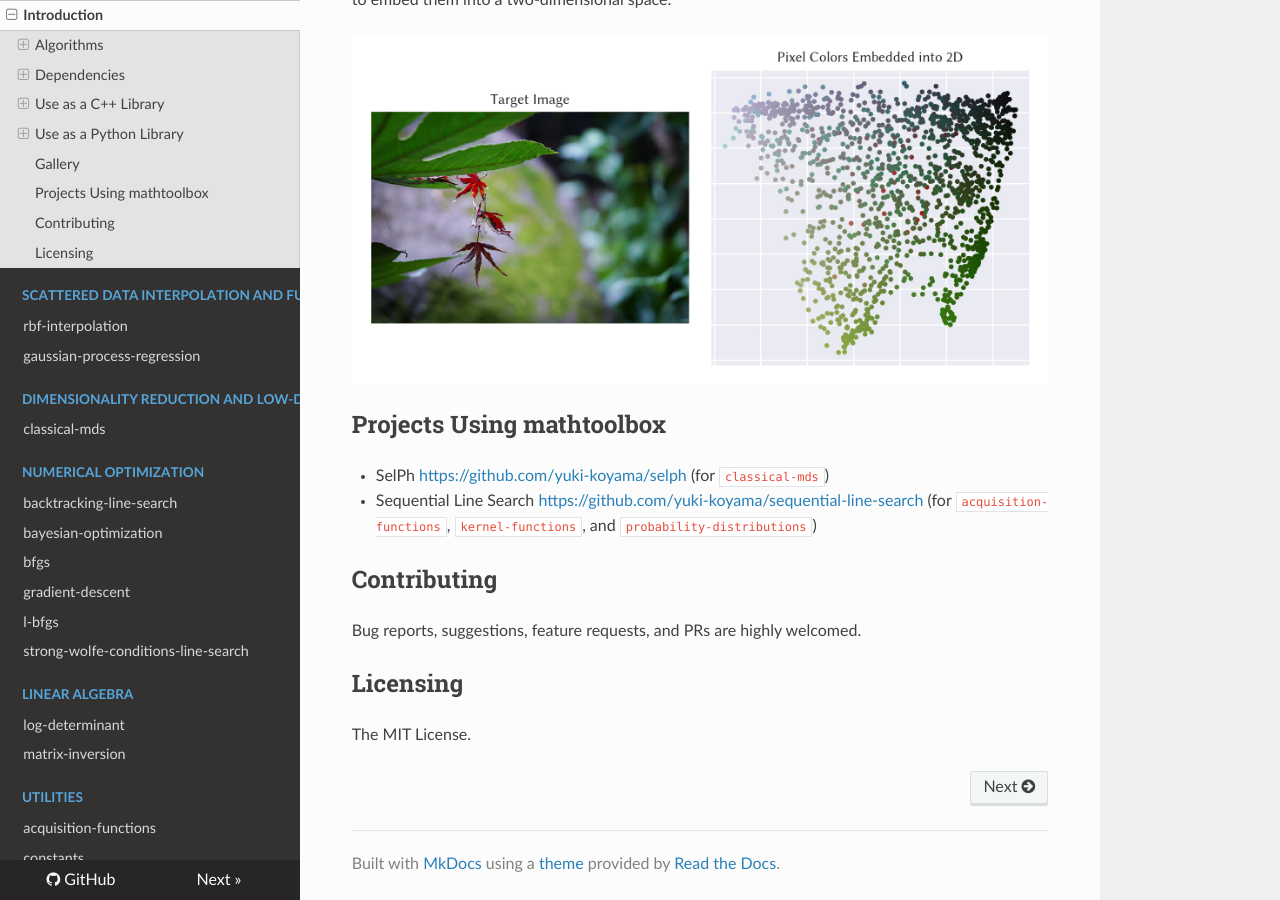
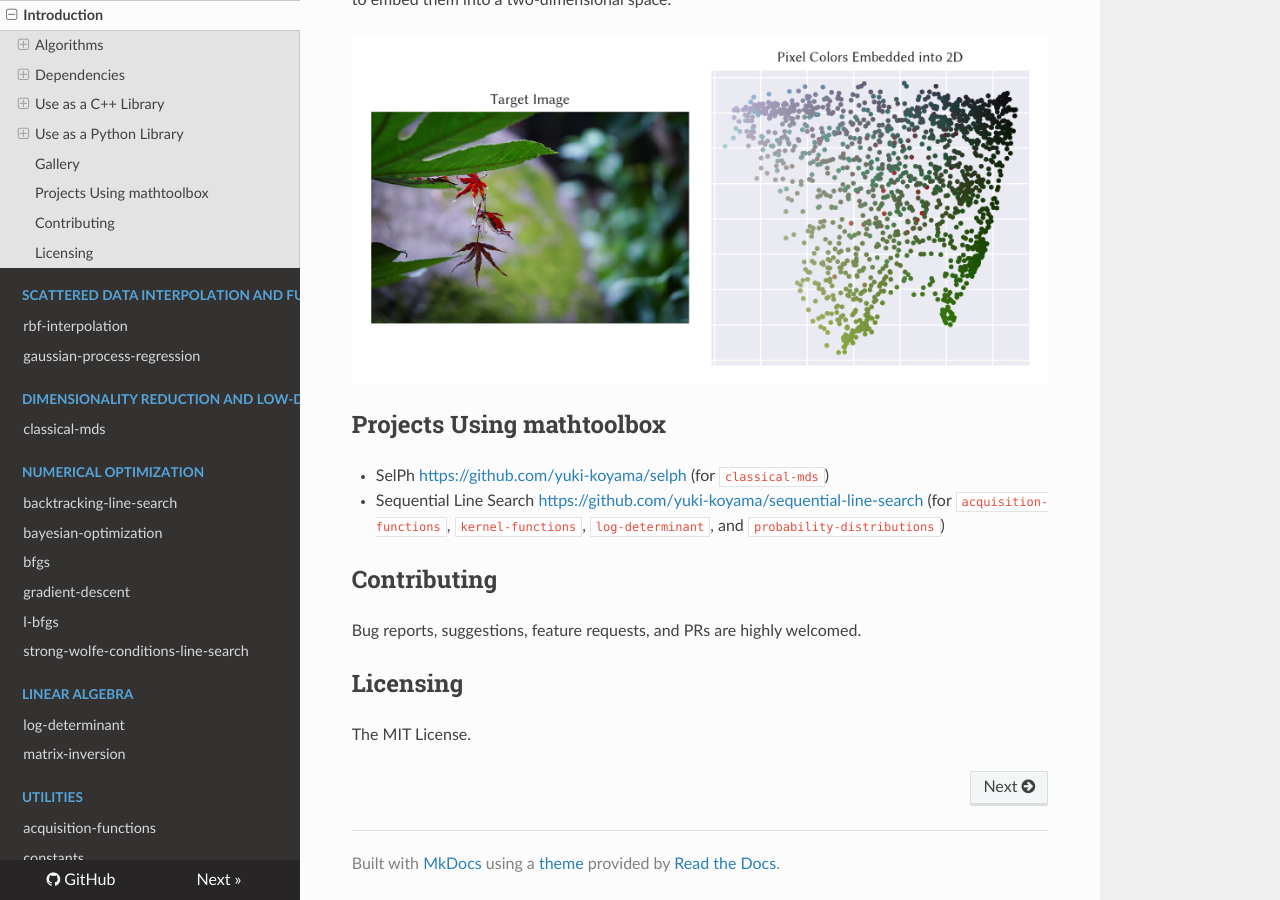
Before and after one commit to yuki-koyama/mathtoolbox, an MkDocs documentation site: the page built from docs/index.md, in a window 1280 px wide and 900 px high, scrolled down 3937 px. Built offline with MkDocs 1.6.1, drawn with Linux system fonts in a browser that asks for light colours; nearby versions of some CDN libraries.

Commit message:
Update the modules used by other projects

```diff
--- a/docs/index.md
+++ b/docs/index.md
@@ -134,7 +134,7 @@ Classical multi-dimensional scaling (`classical-mds`) is applied to pixel RGB va
 ## Projects Using mathtoolbox
 
 - SelPh <https://github.com/yuki-koyama/selph> (for `classical-mds`)
-- Sequential Line Search <https://github.com/yuki-koyama/sequential-line-search> (for `acquisition-functions`, `kernel-functions`, and `probability-distributions`)
+- Sequential Line Search <https://github.com/yuki-koyama/sequential-line-search> (for `acquisition-functions`, `kernel-functions`, `log-determinant`, and `probability-distributions`)
 
 ## Contributing
 
```
Also changed, not shown: README.md (+1 -1 lines).
